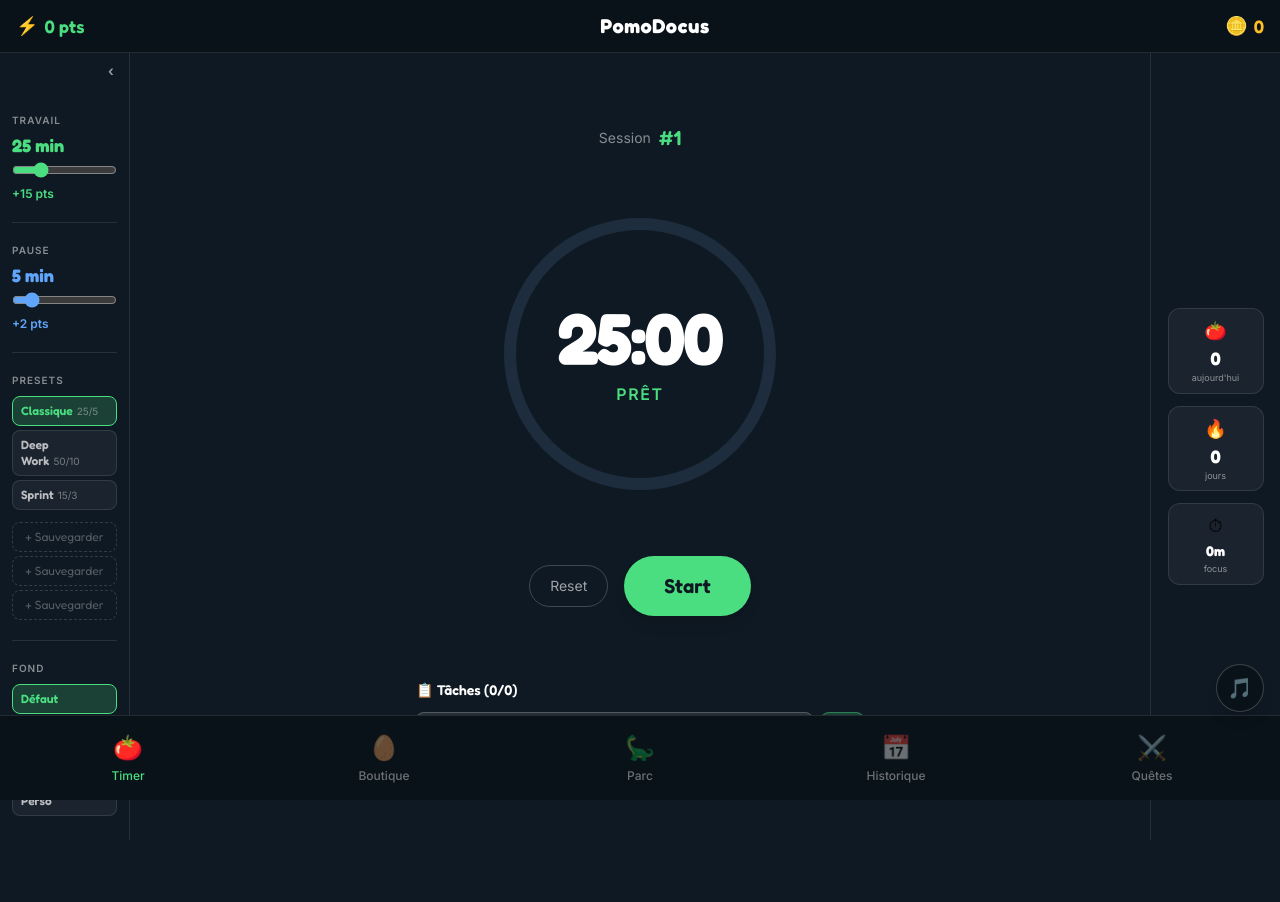
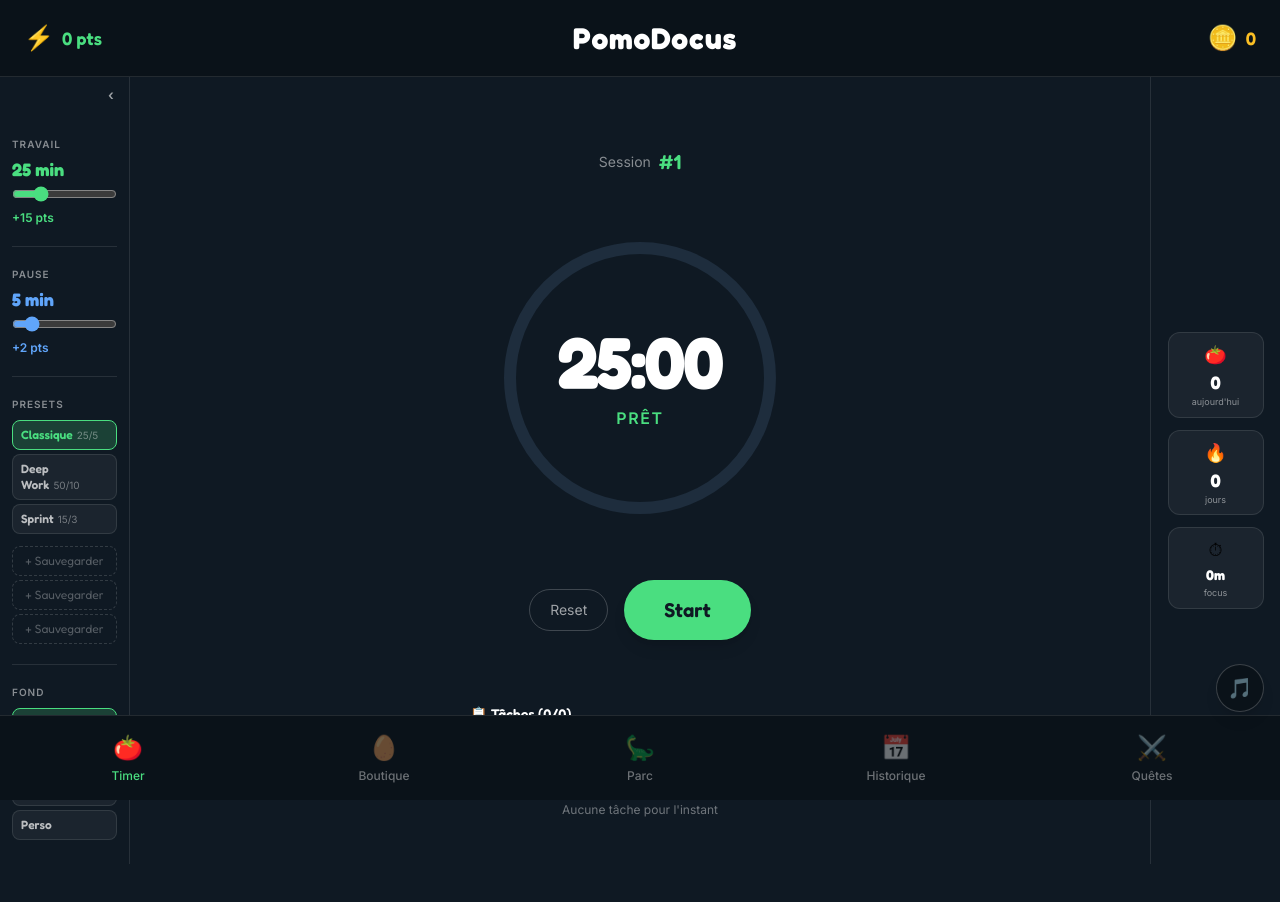
Before and after one commit to lucasskvn/Pomodocus, a React (Vite) app: page / in a window 1280 px wide. Shown: the top 902 px of the page. Built offline with nearby package versions, Linux system fonts and the light colour scheme.

Commit message:
[ADD] PomoDocus

```diff
--- a/src/components/PointsDisplay.tsx
+++ b/src/components/PointsDisplay.tsx
@@ -5,20 +5,20 @@
   const coins = useGameStore((s) => s.coins)
 
   return (
-    <header className="flex items-center justify-between px-4 py-3 bg-[#0a1219] border-b border-white/10">
-      <div className="flex items-center gap-1.5">
-        <span className="text-lg">⚡</span>
+    <header className="flex items-center justify-between px-6 py-5 bg-[#0a1219] border-b border-white/10">
+      <div className="flex items-center gap-2">
+        <span className="text-2xl">⚡</span>
         <span className="font-fredoka text-lg font-semibold text-accent-green">
           {docuPoints} pts
         </span>
       </div>
 
-      <span className="font-fredoka text-xl font-bold text-white tracking-wide">
+      <span className="font-fredoka text-3xl font-bold text-white tracking-wide">
         PomoDocus
       </span>
 
-      <div className="flex items-center gap-1.5">
-        <span className="text-lg">🪙</span>
+      <div className="flex items-center gap-2">
+        <span className="text-2xl">🪙</span>
         <span className="font-fredoka text-lg font-semibold text-accent-amber">
           {coins.toLocaleString()}
         </span>
--- a/src/views/TimerView.tsx
+++ b/src/views/TimerView.tsx
@@ -44,9 +44,11 @@
       </motion.div>
 
       {/* Zone centrale */}
-      <div className="flex flex-col items-center justify-center flex-1 min-w-0 gap-6 py-6 px-6 overflow-y-auto">
-        <PomodoroTimer />
-        <TaskList />
+      <div className="flex-1 min-w-0 flex items-center justify-center overflow-auto px-6">
+        <div className="flex flex-col items-center gap-6 py-6">
+          <PomodoroTimer />
+          <TaskList />
+        </div>
       </div>
 
       {/* Panneau droit — Stats */}
```
